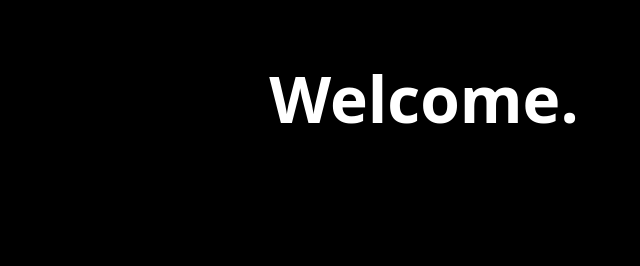
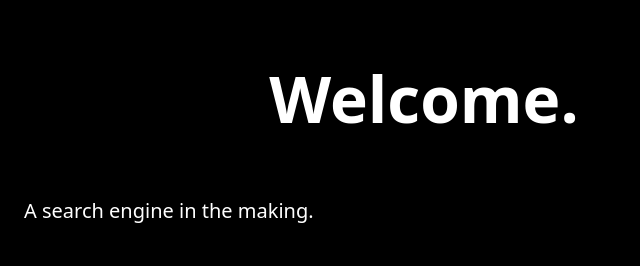
Before and after one commit to ninjaasmoke/search-engine, an Astro site in the folder front/: page / in a window 1280 px wide. Shown: the whole page, without its empty margins (0-640 px from the left). Built offline with nearby package versions, Linux system fonts and the light colour scheme; Astro itself is replaced by a stand-in of ours; a web font is replaced by a local one.

Commit message:
Add introductory paragraph to homepage

```diff
--- a/front/src/pages/index.astro
+++ b/front/src/pages/index.astro
@@ -5,7 +5,7 @@ import Layout from "../layouts/Layout.astro";
 <Layout title="Home">
   <main>
     <h1>Welcome.</h1>
-
+    <p>A search engine in the making.</p>
   </main>
 </Layout>
 
```
